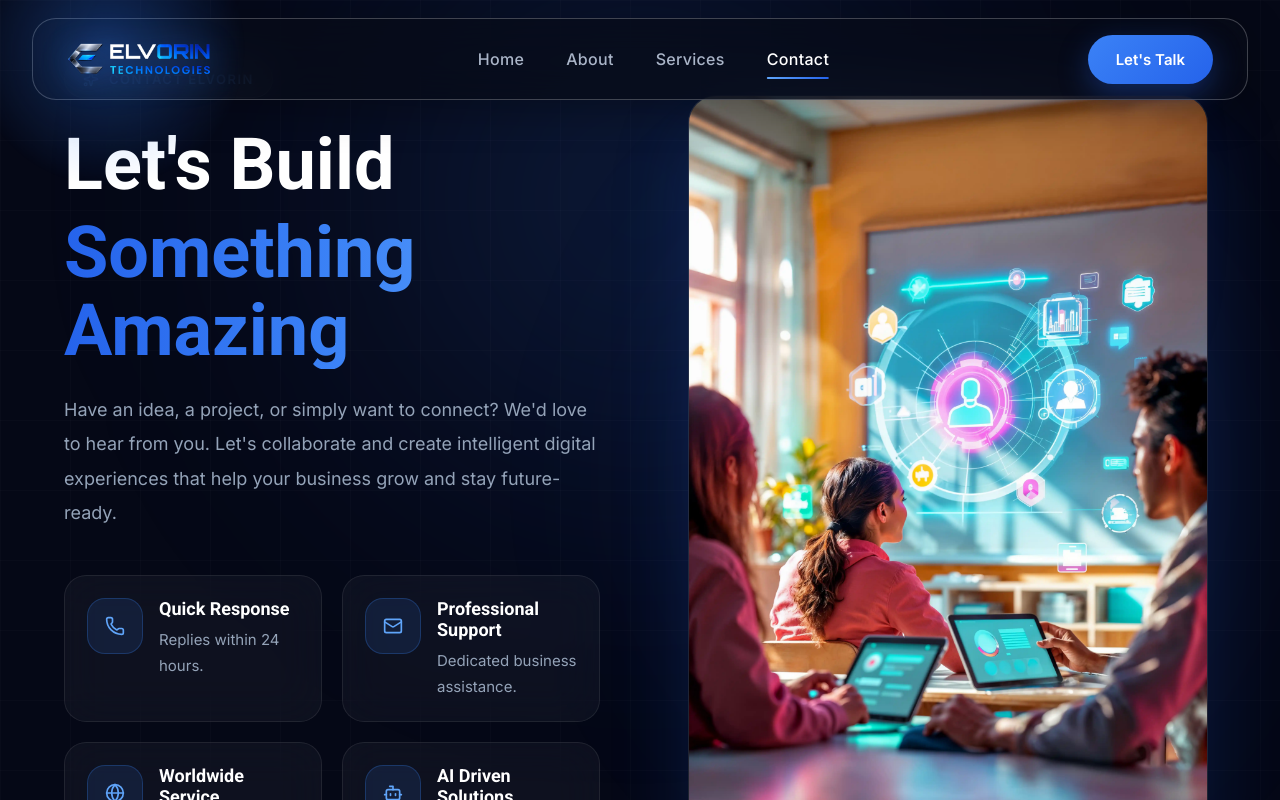
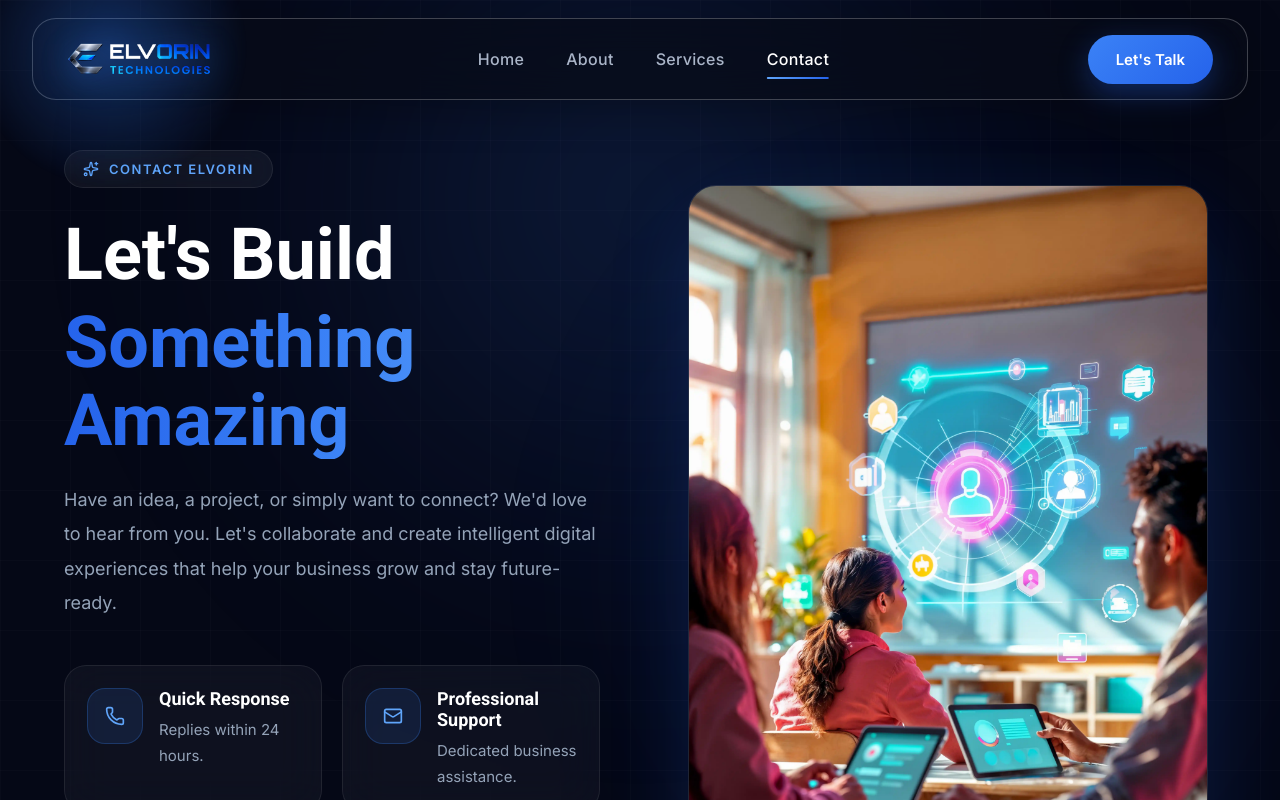
Before and after one commit to elvorinTechnologies/elvorin-technologies, a React (Vite) app: page /contact in a window 1280 px wide. Shown: the top 800 px of the page. Built offline with nearby package versions, Linux system fonts and the light colour scheme.

Commit message:
Updated homepage

```diff
--- a/src/pages/Contact-page-components/ContactHero.css
+++ b/src/pages/Contact-page-components/ContactHero.css
@@ -8,7 +8,7 @@
 
     overflow:hidden;
 
-    padding:60px 0;
+    padding:150px 0;
 
     background:#050816;
 
```
